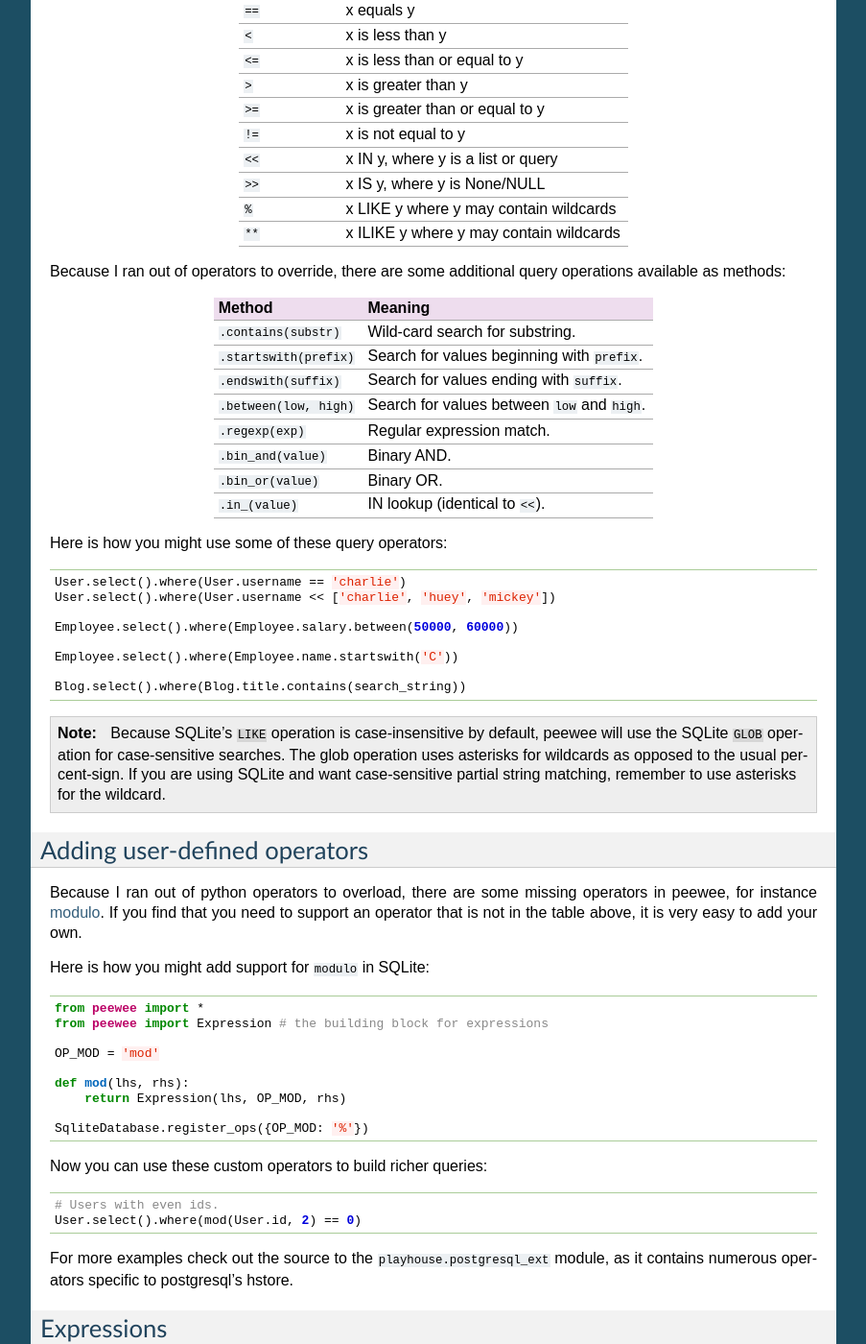
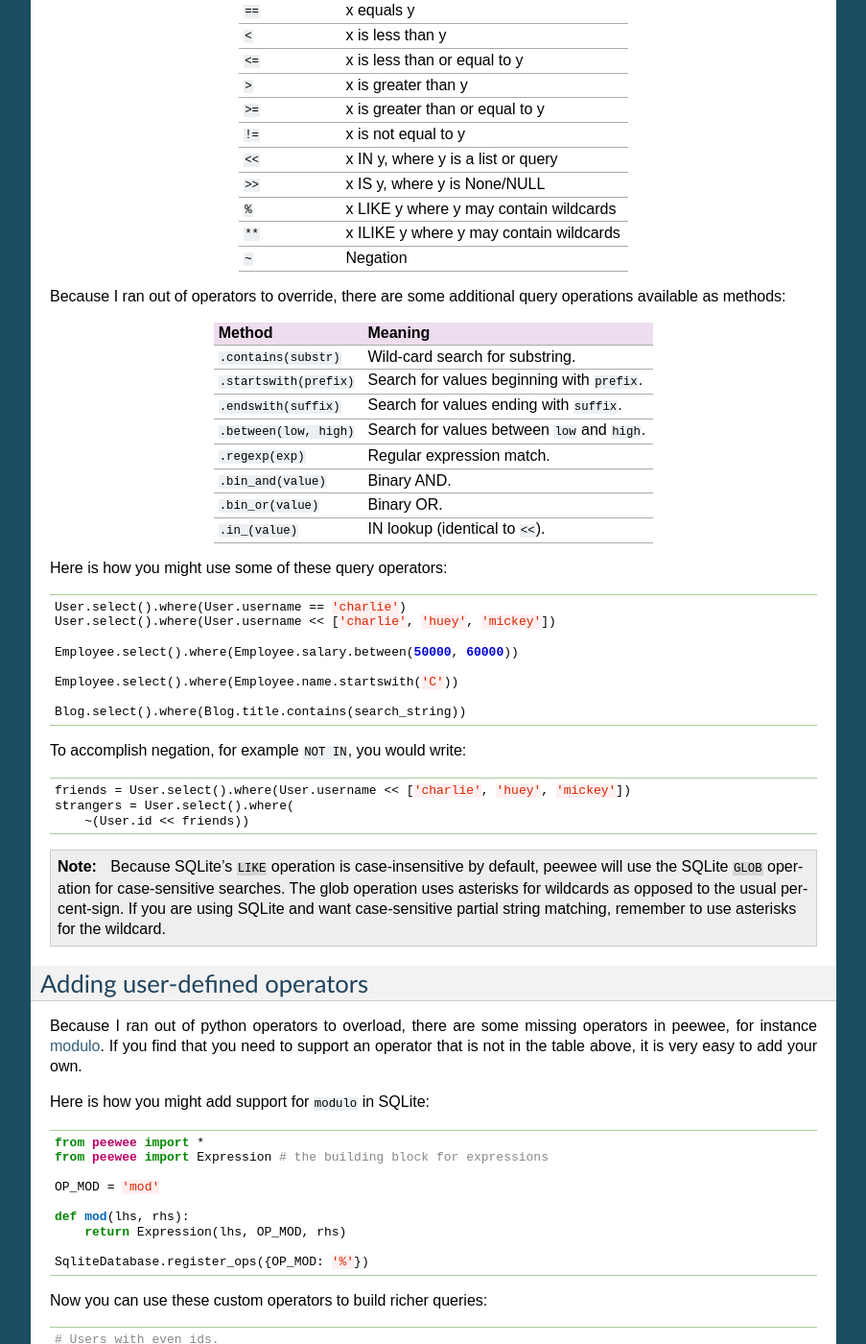
Before and after one commit to coleifer/peewee, a Sphinx documentation site: the page built from docs/peewee/querying.rst, in a window 1280 px wide and 1400 px high, scrolled down 12134 px. Shown: the whole window at 96% size, without its empty margins (198-1101 px from the left). Built offline with Sphinx 7.4.7, drawn with Linux system fonts in a browser that asks for light colours; pages that are not in the unit, such as notebooks, are missing from menus.

Commit message:
Updates.

```diff
--- a/TODO.rst
+++ b/TODO.rst
@@ -1,8 +1,5 @@
 todo
 ====
-
-* Join and .join() are very model-centric, but *should* be able to accept an
-  arbitrary single-source (table or select).
 
 Queries to support?
 
--- a/docs/peewee/querying.rst
+++ b/docs/peewee/querying.rst
@@ -741,6 +741,7 @@
 ``>>``           x IS y, where y is None/NULL
 ``%``            x LIKE y where y may contain wildcards
 ``**``           x ILIKE y where y may contain wildcards
+``~``            Negation
 ================ =======================================
 
 Because I ran out of operators to override, there are some additional query operations available as methods:
@@ -770,6 +771,14 @@
     Employee.select().where(Employee.name.startswith('C'))
 
     Blog.select().where(Blog.title.contains(search_string))
+
+To accomplish negation, for example ``NOT IN``, you would write:
+
+.. code-block:: python
+
+    friends = User.select().where(User.username << ['charlie', 'huey', 'mickey'])
+    strangers = User.select().where(
+        ~(User.id << friends))
 
 .. note::
     Because SQLite's ``LIKE`` operation is case-insensitive by default,
```
Also changed, not shown: peewee.py (+6 -1 lines).
